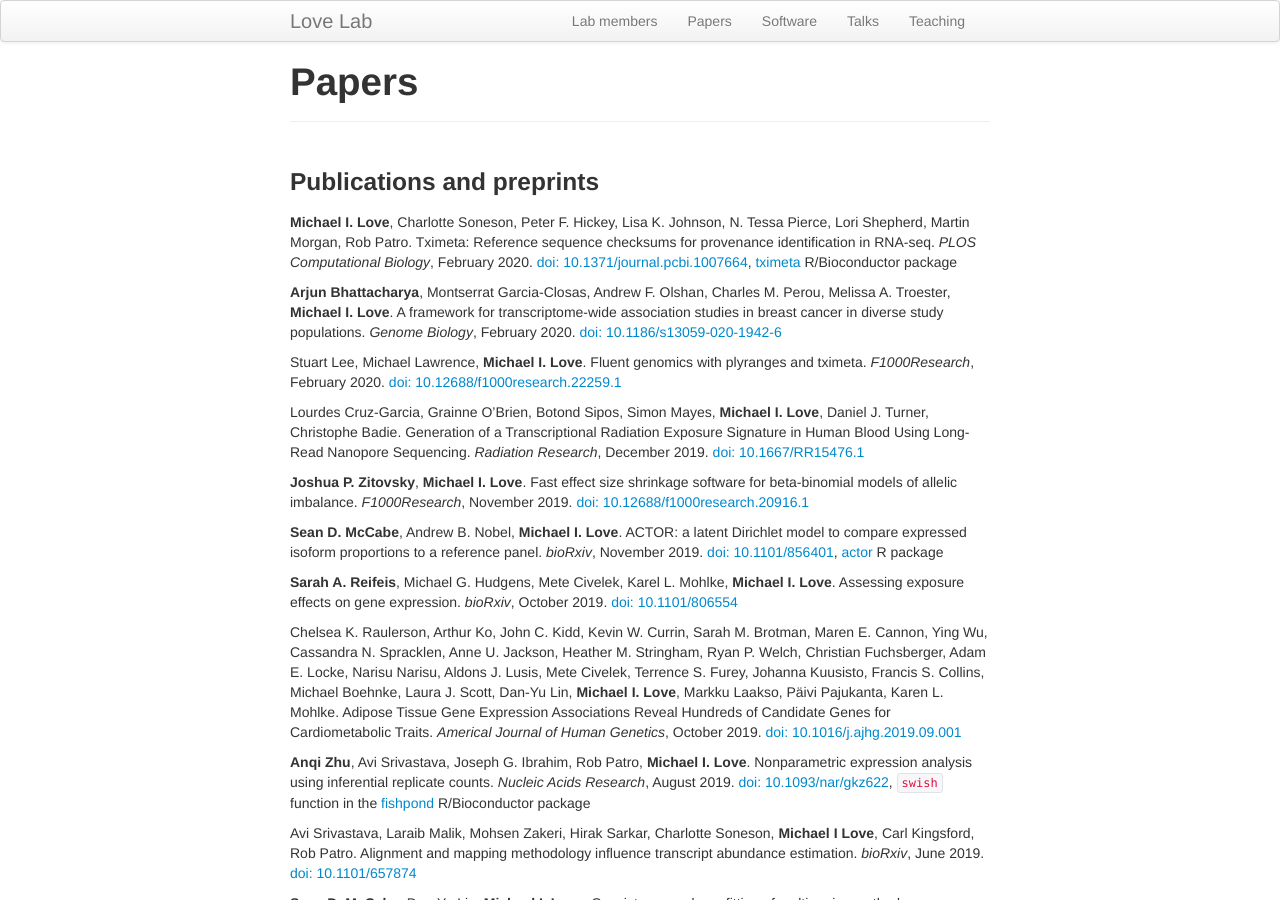
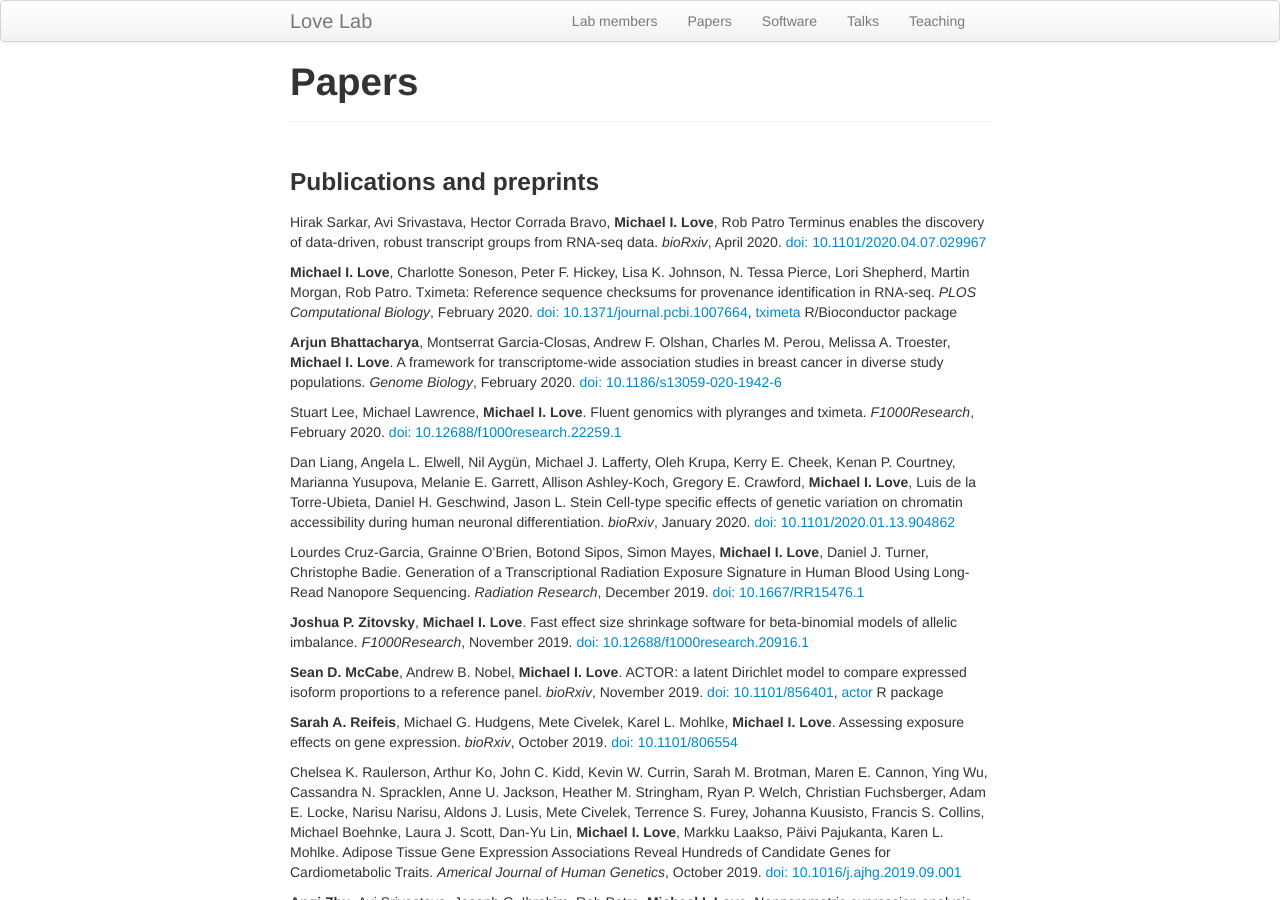
Before and after one commit to mikelove/mikelove.github.io, a Jekyll site: the page built from pages/papers.md, in a window 1280 px wide and 900 px high. Built offline with Jekyll 4.4.1, drawn with Linux system fonts in a browser that asks for light colours.

Commit message:
new papers

```diff
--- a/pages/papers.md
+++ b/pages/papers.md
@@ -4,6 +4,13 @@ title: "Papers"
 ---
 
 ### Publications and preprints
+
+Hirak Sarkar, Avi Srivastava, Hector Corrada Bravo,
+**Michael I. Love**, Rob Patro
+Terminus enables the discovery of data-driven, robust transcript
+groups from RNA-seq data.
+*bioRxiv*, April 2020.
+[doi: 10.1101/2020.04.07.029967](https://doi.org/10.1101/2020.04.07.029967)
 
 **Michael I. Love**, Charlotte Soneson, Peter F. Hickey, Lisa
 K. Johnson, N. Tessa Pierce, Lori Shepherd, Martin Morgan, Rob Patro.
@@ -23,6 +30,15 @@ Stuart Lee, Michael Lawrence, **Michael I. Love**.
 Fluent genomics with plyranges and tximeta.
 *F1000Research*, February 2020.
 [doi: 10.12688/f1000research.22259.1](https://doi.org/10.12688/f1000research.22259.1)
+
+Dan Liang, Angela L. Elwell, Nil Aygün, Michael J. Lafferty, Oleh
+Krupa, Kerry E. Cheek, Kenan P. Courtney, Marianna Yusupova, Melanie
+E. Garrett, Allison Ashley-Koch, Gregory E. Crawford, **Michael I. Love**,
+Luis de la Torre-Ubieta, Daniel H. Geschwind, Jason L. Stein
+Cell-type specific effects of genetic variation on chromatin
+accessibility during human neuronal differentiation.
+*bioRxiv*, January 2020.
+[doi: 10.1101/2020.01.13.904862](https://doi.org/10.1101/2020.01.13.904862)
 
 Lourdes Cruz-Garcia, Grainne O'Brien, Botond Sipos, Simon Mayes,
 **Michael I. Love**, Daniel J. Turner, Christophe Badie.
```
